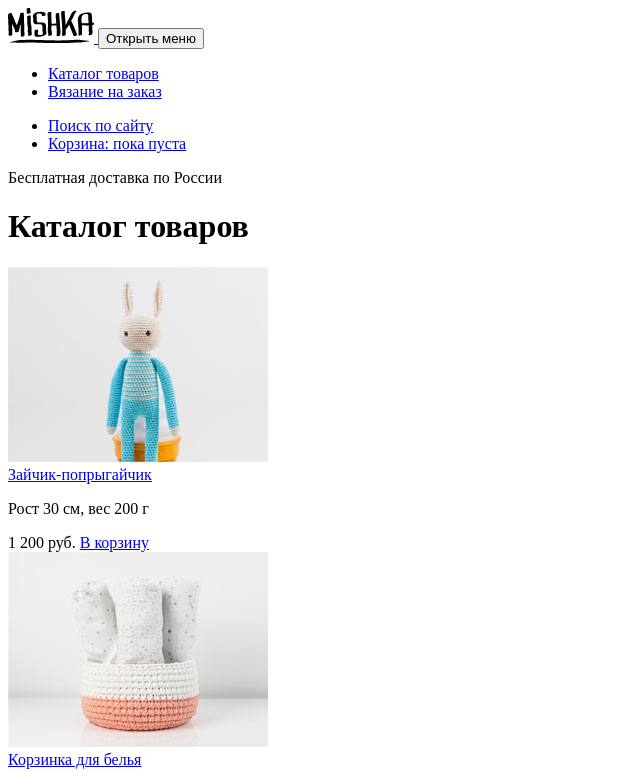
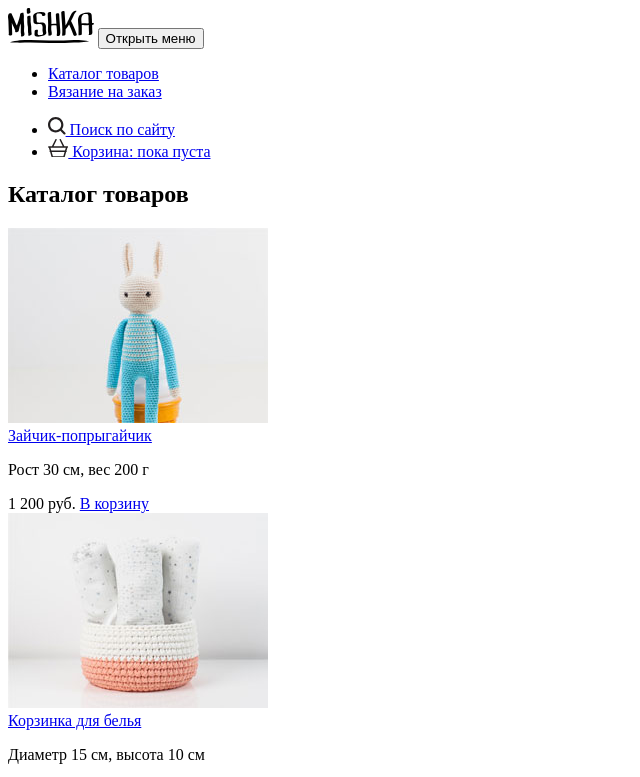
Before and after one commit to Denis0987/496155-mishka, a website: page source/catalog.html in a window 1280 px wide. Shown: the top 777 px of the page, without its empty margins (0-640 px from the left). Drawn offline with Linux system fonts and the light colour scheme.

Commit message:
Исправил ошибки

```diff
--- a/source/catalog.html
+++ b/source/catalog.html
@@ -6,43 +6,47 @@
   </head>
   <body>
      <header class="main-header">
-      <div class="main-header__top">
       <div class="main-header__container">
-          <a class="logo" href="index.html">
-            <img src="img/mishka-logo-mobile.svg%20copy.jpg" alt="Мишка">
+        <a class="logo">
+          <img src="img/logo-mobile.svg" alt="Мишка">
         </a>
         <button class="main-header__toggle" type="button">Открыть меню</button>
+
         <ul class="main-nav">
           <li class="main-nav__item">
-              <a class="main-nav__link" href="#"><span class="main-nav ">Каталог товаров</span></a>
+            <a class="main-nav__link" href="Сatalog.html"><span class="main-nav">Каталог товаров</span></a>
           </li>
           <li class="main-nav__item">
             <a class="main-nav__link" href="form.html"><span class="main-nav">Вязание на заказ</span></a>
           </li>
         </ul>
+
         <ul class="user-nav">
           <li class="user-nav__item">
+            <!-- Класс user-nav__link -->
             <a class="user-nav__link" href="#">
-                <span class="user-nav">
-
+                <svg version="1.1" xmlns="http://www.w3.org/2000/svg" xmlns:xlink="http://www.w3.org/1999/xlink" x="0px" y="0px" width="17.6px" height="17.6px" viewBox="-0.8 -0.8 17.6 17.6" enable-background="new -0.8 -0.8 17.6 17.6" xml:space="preserve">
+                  <path fill="#231F20" d="M16.47,14.93l-3.415-3.415C14.02,10.226,14.6,8.634,14.6,6.899c0-4.253-3.447-7.699-7.7-7.699 S-0.8,2.646-0.8,6.899s3.446,7.7,7.699,7.7c1.734,0,3.326-0.58,4.613-1.546l3.417,3.416c0.203,0.202,0.418,0.33,0.771,0.33 c0.607,0,1.1-0.492,1.1-1.1C16.8,15.459,16.739,15.2,16.47,14.93z M1.399,6.899c0-3.038,2.462-5.5,5.5-5.5s5.5,2.462,5.5,5.5 s-2.462,5.5-5.5,5.5S1.399,9.938,1.399,6.899z"/>
+                </svg>
                 Поиск по сайту
-                </span>
             </a>
           </li>
           <li class="user-nav__item">
             <a class="user-nav__link" href="#">
-                <span class="user-nav">
+              <svg version="1.1" xmlns="http://www.w3.org/2000/svg" xmlns:xlink="http://www.w3.org/1999/xlink" x="0px" y="0px" width="20.294px" height="18.849px" viewBox="264.205 370.961 20.294 18.849" enable-background="new 264.205 370.961 20.294 18.849" xml:space="preserve">
+                <path fill="#231F20" d="M283.75,378.19h-3.151l-3.407-6.814c-0.185-0.37-0.634-0.52-1.006-0.335 c-0.371,0.186-0.521,0.636-0.335,1.006l3.071,6.143h-9.138l3.072-6.143c0.185-0.371,0.035-0.821-0.335-1.006 c-0.37-0.185-0.821-0.035-1.006,0.335l-3.407,6.814h-3.151c-0.414,0-0.75,0.336-0.75,0.75s0.336,0.75,0.75,0.75h0.157l0.855,2.991 c-0.187,0.137-0.316,0.347-0.316,0.595c0,0.396,0.309,0.71,0.697,0.739l1.656,5.795h12.697l1.656-5.795 c0.388-0.028,0.698-0.344,0.698-0.739c0-0.249-0.129-0.459-0.316-0.596l0.854-2.991h0.157c0.414,0,0.75-0.336,0.75-0.75 S284.164,378.19,283.75,378.19z M279.569,388.311h-10.433l-1.224-4.284h12.881L279.569,388.311z M281.222,382.526h-13.739 l-0.81-2.836h15.359L281.222,382.526z"/>
+              </svg>
               Корзина: <span>пока пуста</span>
-              </span></a>
+            </a>
           </li>
         </ul>
-          <div class="main-header__delivery-info">Бесплатная доставка по России</div>
+
       </div>
-      </div>
-      <h1 class="main-header__title">Каталог товаров</h1> <!-- Перенести в promo -->
     </header>
 
-    <!-- Добавить promo сюда-->
+        <section class="promo">
+      <h1 class="main-header__title">Каталог товаров</h1>
+    </section>
 
     <section class="catalog">
       <div class="catalog__container">
```
Also changed, not shown: source/from.html (+8 -17 lines). Lines whose indentation alone changed are shown as unchanged.
